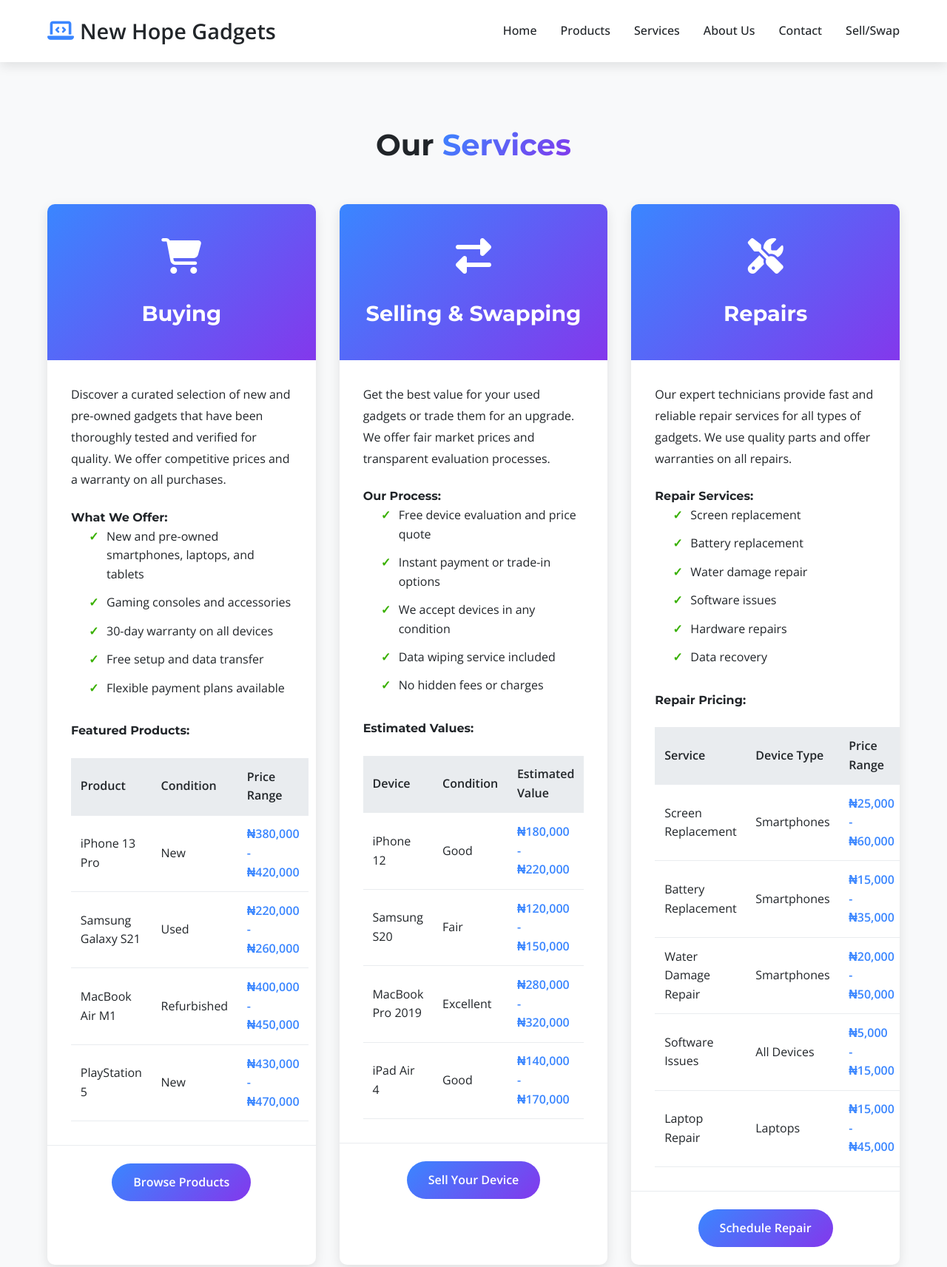
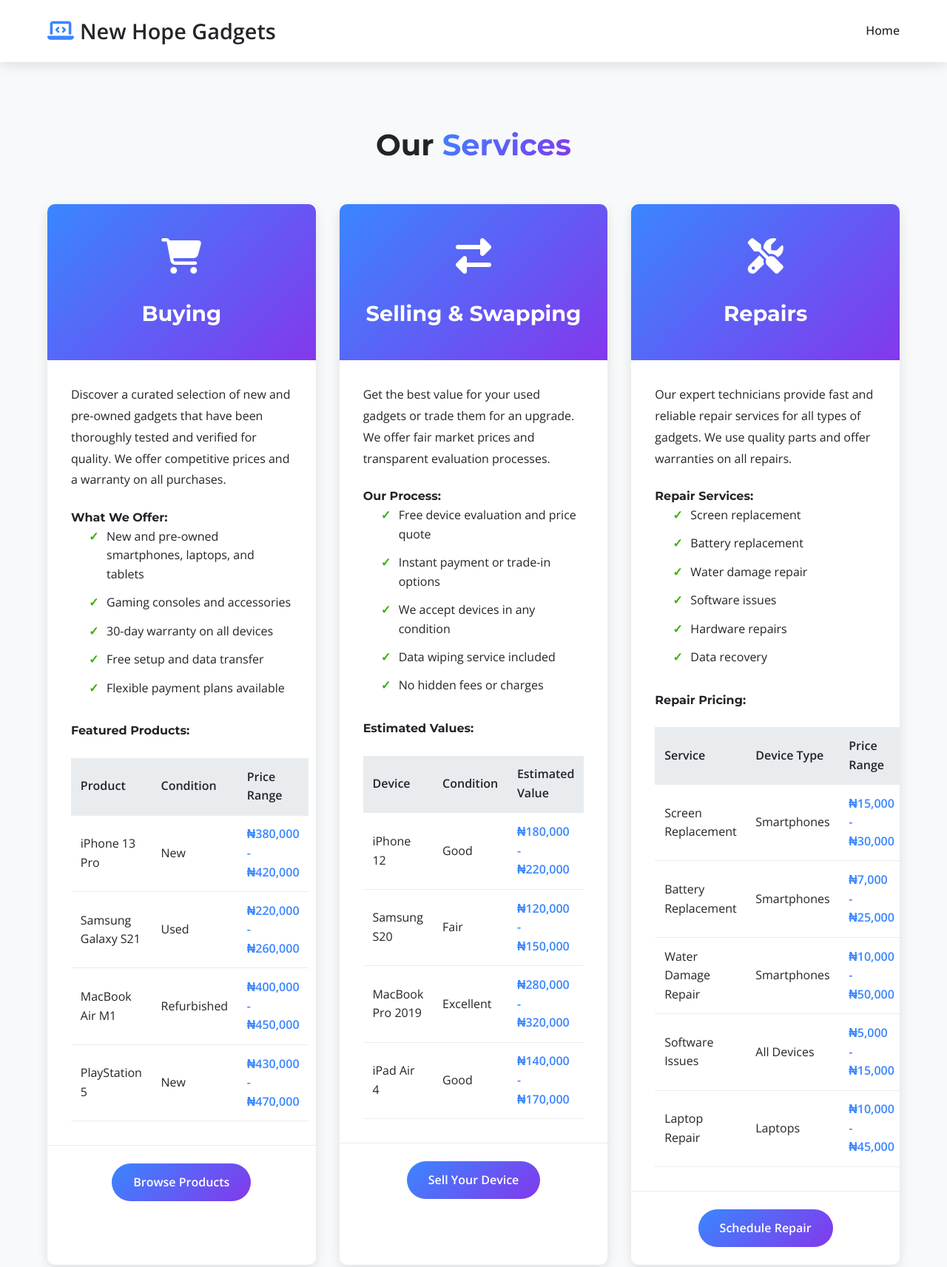
Before and after one commit to mukthar12345/NEW-HOPE-GADGETS-, a plain HTML site: page service.html in a window 1280 px wide. Shown: the top 1713 px of the page at 74% size. Drawn offline with nearby package versions, Linux system fonts and the light colour scheme.

Commit message:
Update service.html

```diff
--- a/service.html
+++ b/service.html
@@ -502,11 +502,7 @@
 
                 <ul class="nav-menu">
                     <li><a href="index.html" class="nav-link">Home</a></li>
-                    <li><a href="#" class="nav-link">Products</a></li>
-                    <li><a href="#" class="nav-link active">Services</a></li>
-                    <li><a href="#" class="nav-link">About Us</a></li>
-                    <li><a href="#" class="nav-link">Contact</a></li>
-                    <li><a href="#" class="nav-link">Sell/Swap</a></li>
+
                 </ul>
 
                 <div class="hamburger">
@@ -689,17 +685,17 @@
                                 <tr>
                                     <td>Screen Replacement</td>
                                     <td>Smartphones</td>
-                                    <td class="price">₦25,000 - ₦60,000</td>
+                                    <td class="price">₦15,000 - ₦30,000</td>
                                 </tr>
                                 <tr>
                                     <td>Battery Replacement</td>
                                     <td>Smartphones</td>
-                                    <td class="price">₦15,000 - ₦35,000</td>
+                                    <td class="price">₦7,000 - ₦25,000</td>
                                 </tr>
                                 <tr>
                                     <td>Water Damage Repair</td>
                                     <td>Smartphones</td>
-                                    <td class="price">₦20,000 - ₦50,000</td>
+                                    <td class="price">₦10,000 - ₦50,000</td>
                                 </tr>
                                 <tr>
                                     <td>Software Issues</td>
@@ -709,7 +705,7 @@
                                 <tr>
                                     <td>Laptop Repair</td>
                                     <td>Laptops</td>
-                                    <td class="price">₦15,000 - ₦45,000</td>
+                                    <td class="price">₦10,000 - ₦45,000</td>
                                 </tr>
                             </tbody>
                         </table>
@@ -832,15 +828,15 @@
                     <h3 class="footer-heading">Contact Info</h3>
                     <ul class="footer-links">
                         <li><i class="fas fa-map-marker-alt"></i> Computer Village, Lagos</li>
-                        <li><i class="fas fa-phone"></i> +234 801 234 5678</li>
-                        <li><i class="fas fa-envelope"></i> info@newhopegadgets.com</li>
+                        <li><i class="fas fa-phone"></i> +234 903 866 0849</li>
+                        <li><i class="fas fa-envelope"></i> ezekielhope46@gmail.com </li>
                         <li><i class="fas fa-clock"></i> Mon-Sat: 9AM-6PM</li>
                     </ul>
                 </div>
             </div>
 
             <div class="copyright">
-                <p>&copy; 2023 New Hope Gadgets. All rights reserved.</p>
+                <p>&copy; 2025 New Hope Gadgets. All rights reserved.</p>
             </div>
         </div>
     </footer>
```
